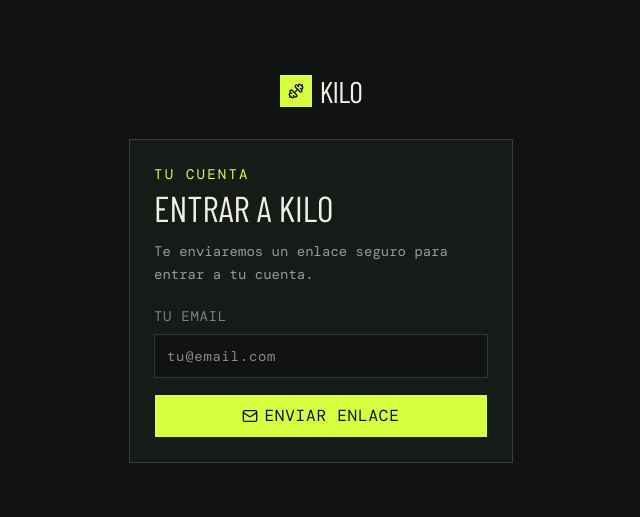
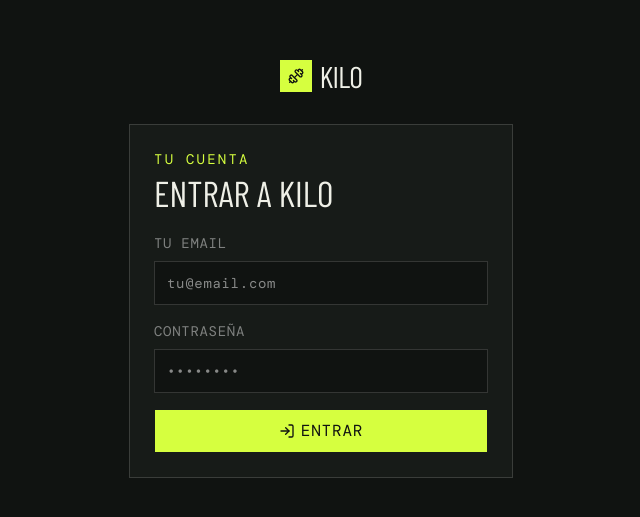
Before and after one commit to cjosue15/open-gym, a Next.js app: page / in a window 1280 px wide. Shown: the part 131-648 px from the top of the page, without its empty margins (319-959 px from the left). Built offline with nearby package versions, Linux system fonts and the light colour scheme; no server answers.

Commit message:
feat: update login form to use password authentication and improve user feedback

```diff
--- a/components/login-form.tsx
+++ b/components/login-form.tsx
@@ -2,7 +2,7 @@
 
 import { useEffect, useState } from 'react';
 import { useRouter } from 'next/navigation';
-import { Dumbbell, Mail } from 'lucide-react';
+import { Dumbbell, LogIn } from 'lucide-react';
 import { toast } from 'sonner';
 import { Button } from '@/components/ui/button';
 import { createClient } from '@/lib/supabase/client';
@@ -15,7 +15,8 @@ const configured = Boolean(
 export default function LoginForm() {
   const router = useRouter();
   const [email, setEmail] = useState('');
-  const [sending, setSending] = useState(false);
+  const [password, setPassword] = useState('');
+  const [submitting, setSubmitting] = useState(false);
   const [checking, setChecking] = useState(configured);
 
   useEffect(() => {
@@ -33,30 +34,27 @@ export default function LoginForm() {
     return () => listener.subscription.unsubscribe();
   }, [router]);
 
-  async function sendLink(event: React.FormEvent) {
+  async function signIn(event: React.FormEvent) {
     event.preventDefault();
     if (!configured) return;
-    setSending(true);
+    setSubmitting(true);
     const request = createClient()
-      .auth.signInWithOtp({
-        email,
-        options: { emailRedirectTo: `${window.location.origin}/dashboard` },
-      })
+      .auth.signInWithPassword({ email, password })
       .then(({ error }) => {
         if (error) throw error;
       });
     toast.promise(request, {
-      loading: 'Enviando enlace…',
-      success: `Enlace enviado. Revisa ${email}`,
+      loading: 'Entrando…',
+      success: 'Bienvenido',
       error: (error: unknown) =>
-        error instanceof Error ? error.message : 'No se pudo enviar el enlace',
+        error instanceof Error ? error.message : 'No se pudo iniciar sesión',
     });
     try {
       await request;
     } catch {
       /* handled by toast.promise */
     } finally {
-      setSending(false);
+      setSubmitting(false);
     }
   }
 
@@ -80,11 +78,14 @@ export default function LoginForm() {
           <h1 className='mt-1 font-heading text-4xl uppercase'>
             Entrar a Kilo
           </h1>
-          {configured ? (
-            <form onSubmit={sendLink}>
-              <p className='mt-3 text-sm leading-relaxed text-white/55'>
-                Te enviaremos un enlace seguro para entrar a tu cuenta.
-              </p>
+          {!configured ? (
+            <div className='mt-5 border-l-2 border-[#ff755f] bg-[#ff755f]/10 p-4 text-sm leading-relaxed text-white/65'>
+              Añade tus variables de Supabase en{' '}
+              <code className='text-[#d6ff3f]'>.env.local</code> para activar
+              cuentas y sincronización entre dispositivos.
+            </div>
+          ) : (
+            <form onSubmit={signIn}>
               <label className='mt-5 block font-mono text-sm uppercase tracking-wider text-white/45'>
                 Tu email
                 <input
@@ -93,23 +94,31 @@ export default function LoginForm() {
                   value={email}
                   onChange={(event) => setEmail(event.target.value)}
                   placeholder='tu@email.com'
+                  autoComplete='email'
+                  className='mt-2 h-11 w-full border border-white/15 bg-[#101311] px-3 text-sm text-white outline-none focus:border-[#d6ff3f]'
+                />
+              </label>
+              <label className='mt-4 block font-mono text-sm uppercase tracking-wider text-white/45'>
+                Contraseña
+                <input
+                  required
+                  type='password'
+                  minLength={6}
+                  value={password}
+                  onChange={(event) => setPassword(event.target.value)}
+                  placeholder='••••••••'
+                  autoComplete='current-password'
                   className='mt-2 h-11 w-full border border-white/15 bg-[#101311] px-3 text-sm text-white outline-none focus:border-[#d6ff3f]'
                 />
               </label>
               <Button
                 type='submit'
-                disabled={sending}
+                disabled={submitting}
                 className='mt-4 h-11 w-full rounded-none bg-[#d6ff3f] font-mono text-sm uppercase tracking-wider text-[#101311]'
               >
-                <Mail /> {sending ? 'Enviando…' : 'Enviar enlace'}
+                <LogIn /> {submitting ? 'Un momento…' : 'Entrar'}
               </Button>
             </form>
-          ) : (
-            <div className='mt-5 border-l-2 border-[#ff755f] bg-[#ff755f]/10 p-4 text-sm leading-relaxed text-white/65'>
-              Añade tus variables de Supabase en{' '}
-              <code className='text-[#d6ff3f]'>.env.local</code> para activar
-              cuentas y sincronización entre dispositivos.
-            </div>
           )}
         </div>
       </div>
--- a/public/sw.js
+++ b/public/sw.js
@@ -1,5 +1,30 @@
-const CACHE = "kilo-v1";
-const APP_SHELL = ["/", "/icon.svg"];
-self.addEventListener("install", (event) => event.waitUntil(caches.open(CACHE).then((cache) => cache.addAll(APP_SHELL))));
-self.addEventListener("activate", (event) => event.waitUntil(self.clients.claim()));
-self.addEventListener("fetch", (event) => { if (event.request.method !== "GET") return; event.respondWith(caches.match(event.request).then((cached) => cached || fetch(event.request))); });
+const CACHE = "kilo-v2";
+const APP_SHELL = ["/icon.svg"];
+
+self.addEventListener("install", (event) => {
+  event.waitUntil(caches.open(CACHE).then((cache) => cache.addAll(APP_SHELL)));
+  self.skipWaiting();
+});
+
+self.addEventListener("activate", (event) => {
+  event.waitUntil(
+    caches
+      .keys()
+      .then((keys) =>
+        Promise.all(keys.filter((key) => key !== CACHE).map((key) => caches.delete(key))),
+      )
+      .then(() => self.clients.claim()),
+  );
+});
+
+self.addEventListener("fetch", (event) => {
+  if (event.request.method !== "GET") return;
+  if (event.request.mode === "navigate") return;
+
+  const url = new URL(event.request.url);
+  if (url.origin !== self.location.origin) return;
+
+  event.respondWith(
+    caches.match(event.request).then((cached) => cached || fetch(event.request)),
+  );
+});
```
